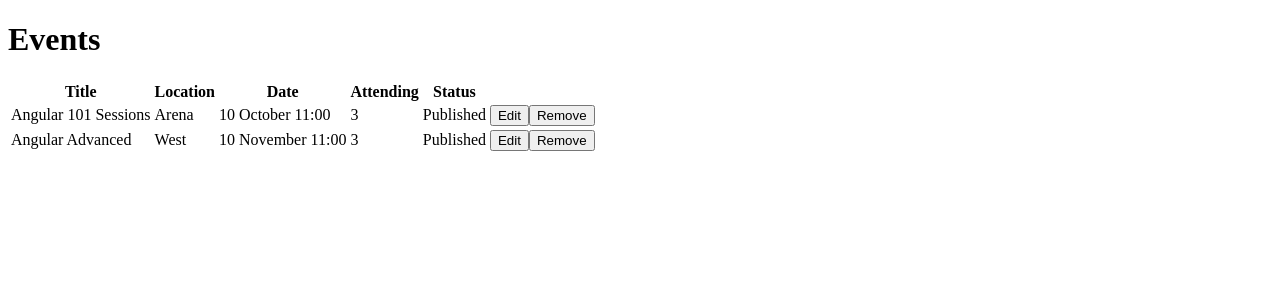
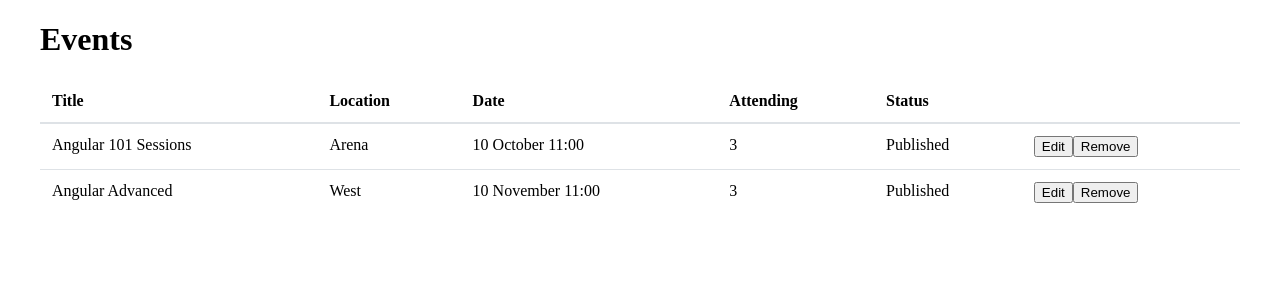
Before and after one commit to IT-Labs/MonthOfAngular101, an Angular app: page / in a window 1280 px wide. Shown: the top 300 px of the page. Built offline with nearby package versions, Linux system fonts and the light colour scheme.

Commit message:
Basic table styling

```diff
--- a/src/app/components/event-list/event-list.component.html
+++ b/src/app/components/event-list/event-list.component.html
@@ -1,8 +1,8 @@
 {{ counter }}
-<div>
+<div class="container">
   <h1>Events</h1>
   <div>
-    <table>
+    <table class="table">
       <thead>
         <th>Title</th>
         <th>Location</th>
--- /dev/null
+++ b/src/app/components/event-list/event-list.component.scss
@@ -0,0 +1,25 @@
+.table {
+  width: 100%;
+  text-align: left;
+  border-collapse: collapse;
+
+  thead {
+    th {
+      padding: 0.75rem;
+      vertical-align: bottom;
+      border-bottom: 2px solid #dee2e6;
+    }
+  }
+  tbody {
+    td {
+      padding: 0.75rem;
+      vertical-align: top;
+      border-top: 1px solid #dee2e6;
+    }
+  }
+}
+
+.container {
+  max-width: 1200px;
+  margin: auto;
+}
--- a/src/app/components/event-list/event-list.component.ts
+++ b/src/app/components/event-list/event-list.component.ts
@@ -5,7 +5,7 @@ import { EventModel } from '../../models/event.model';
 @Component({
   selector: 'app-event-list',
   templateUrl: './event-list.component.html',
-  styleUrls: ['./event-list.component.css']
+  styleUrls: ['./event-list.component.scss']
 })
 export class EventListComponent implements OnInit {
   @Input() something: number;
```
Also changed, not shown: src/app/components/event-list/event-list.component.css (deleted).
